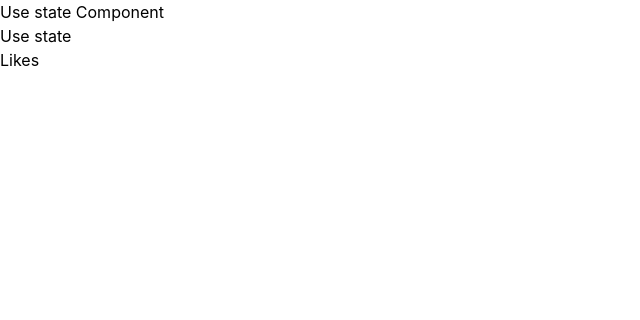
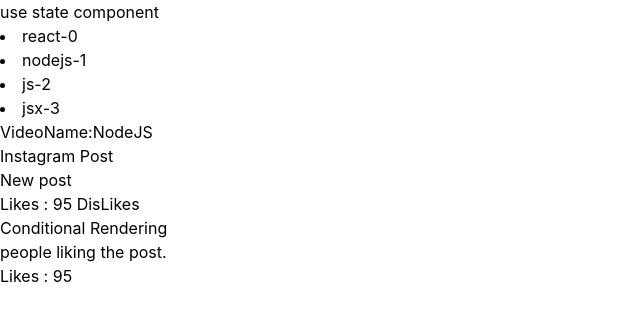
Before and after one commit to anilrasani/mern-practice, a React app in the folder frontend/: page / in a window 1280 px wide. Shown: the top 320 px of the page, without its empty margins (0-640 px from the left). Built offline with nearby package versions, Linux system fonts and the light colour scheme; the HTML template or start-up script is replaced by a standard one.

Commit message:
learned usesstate & useeffect with button,form

```diff
--- a/frontend/src/App.jsx
+++ b/frontend/src/App.jsx
@@ -2,7 +2,7 @@
 import  Greet  from './components/Greet.jsx';
 // import Form from './components/formHandling.jsx';
 import Cbox from './components/tableCheckbox.jsx';
-import StateComponent from './components/StateCmponent.jsx';
+import StateComponent from './components/stateComponent.jsx';
 
 
 const people =[
--- a/frontend/src/components/stateCmponent.jsx
+++ /dev/null
@@ -1,26 +0,0 @@
-import React from "react";
-
-function StateComponent() {
-    console.log('use state');
-
-    return(
-        <>
-        <div className="">
-                <h1> Use state Component</h1>
-
-        </div>
-        <div className="">
-            <h2> Use state </h2>
-        </div>
-        <div className="">
-            <button className="text">
-                Likes
-            </button>
-
-        </div>
-        </>
-
-    )
-}
-
-export default StateComponent;
--- /dev/null
+++ b/frontend/src/components/stateComponent.jsx
@@ -0,0 +1,95 @@
+import React, { useState } from "react";
+import { useEffect } from "react";
+
+function StateComponent() {
+
+const [vidoeName,setvideoName]=useState('NodeJS');
+const[count,setCount] = useState(95);
+const[postCompliment,setpostCompliment] = useState('')
+
+let videos = ['react','nodejs','js','jsx'];
+
+useEffect(()=>{
+    console.log('Component Rendering  Using Use Effect');
+
+},[])
+
+useEffect(()=>{
+    console.log('Likes are updated');
+
+},[count])
+
+    return(
+        <>
+            <div>
+                <h1> use state component</h1>
+            </div>
+            <div>
+                {videos.map((video,index)=>{
+                   return <li key={index}>{video}-{index}</li>
+                })}
+            </div>
+            <div>
+                <h1>VideoName:{vidoeName}</h1>
+                <h2>Instagram Post</h2>
+
+                <>
+                <h1>New post  </h1>
+                <button onClick={()=>{setCount(count+1)}}>Likes : {count}</button>  <></>
+                <button onClick={()=>{setCount(count-1)}}>DisLikes </button>
+
+                </>
+                <>
+                <p> Conditional Rendering</p>
+{/*
+                {
+                    count>=100 && <p>people lving the post</p>
+                } */}
+
+                {
+                    count<100?<p>people liking the post.</p>:<p>Yaayy ...!people lving the post</p>
+                }
+                </>
+            </div>
+                <>
+                <div className="">
+
+                    {/* { count >=100 &&
+
+                    <form action=''>
+                        <label htmlFor="post-compliment">Post Compliment</label>
+                        <input type="text" name="post-compliment" value={postCompliment}
+                        onChange={(e)=>{
+                            console.log(e.target.value);
+                            setpostCompliment(e.target.value)
+                        }}
+                        />
+
+                    </form>
+                    } */}
+
+                    {
+                        count <100?<button onClick={()=>{setCount(count+1)}}>Likes : {count}</button> : <form action=''>
+                        <label htmlFor="post-compliment">Post Compliment</label>
+                        <input type="text" name="post-compliment" value={postCompliment}
+                        onChange={(e)=>{
+                            console.log(e.target.value);
+                            setpostCompliment(e.target.value)
+                        }}
+
+                        />
+
+
+
+                    </form>
+                    }
+                </div>
+                </>
+
+
+        </>
+
+    )
+}
+
+export default StateComponent;
```
